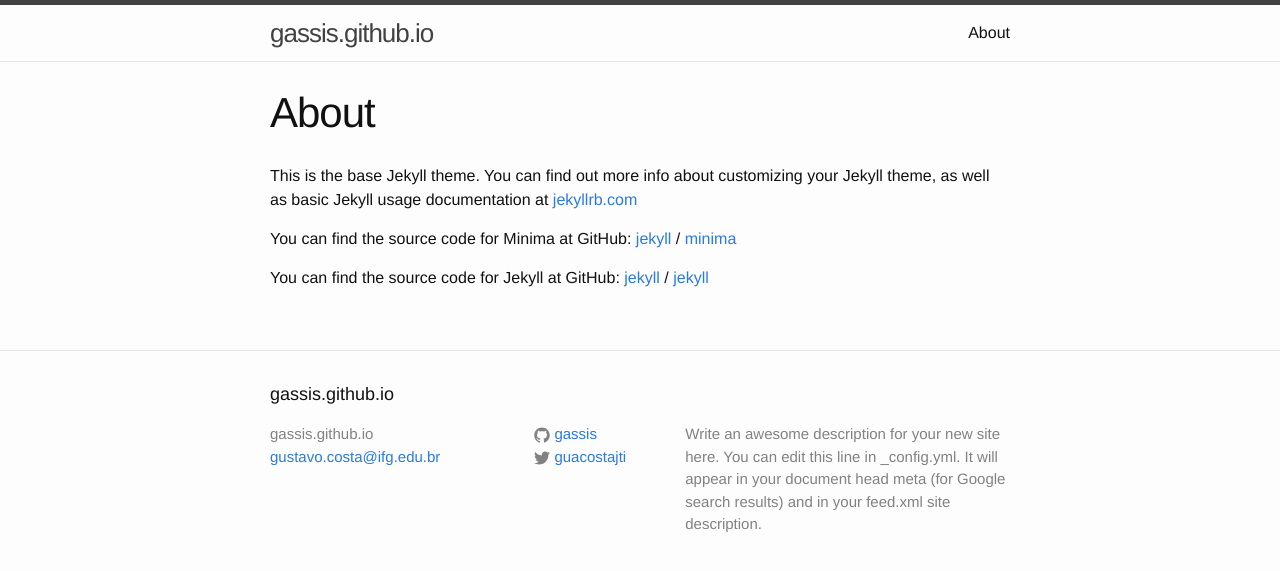
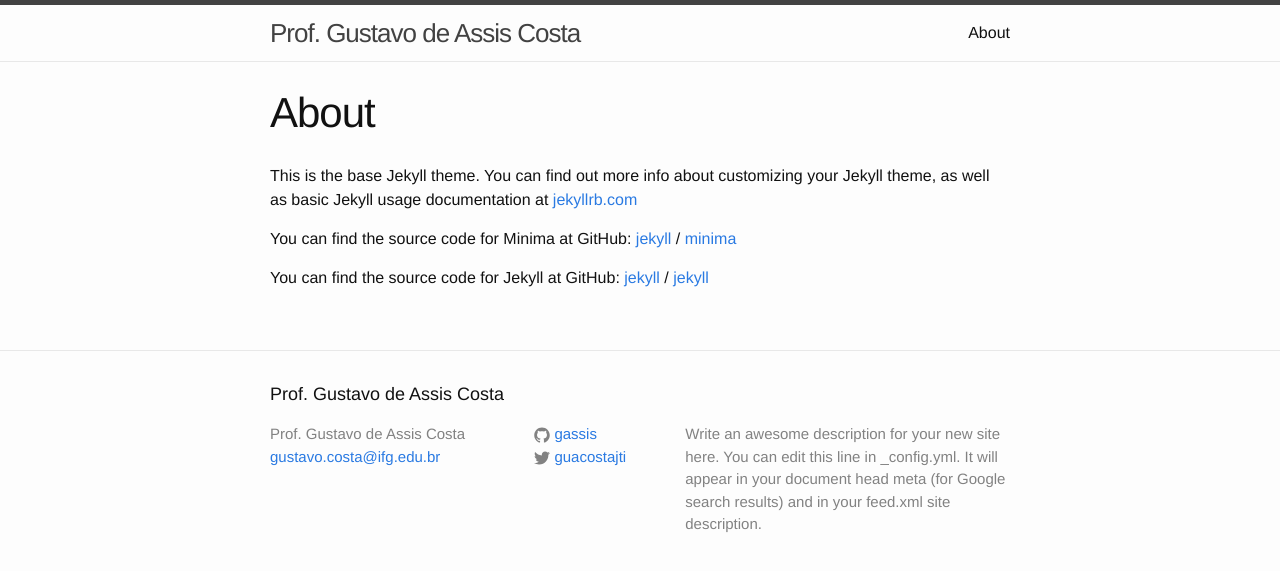
Before and after one commit to gassis/gassis.github.io, a Jekyll site: the page built from about.markdown, in a window 1280 px wide. Shown: the top 571 px of the page. Built offline with Jekyll 4.4.1, drawn with Linux system fonts in a browser that asks for light colours.

Commit message:
Update _config.yml

```diff
--- a/_config.yml
+++ b/_config.yml
@@ -18,7 +18,7 @@
 # You can create any custom variable you would like, and they will be accessible
 # in the templates via {{ site.myvariable }}.
 
-title: gassis.github.io
+title: Prof. Gustavo de Assis Costa
 email: gustavo.costa@ifg.edu.br
 description: >- # this means to ignore newlines until "baseurl:"
   Write an awesome description for your new site here. You can edit this
```
